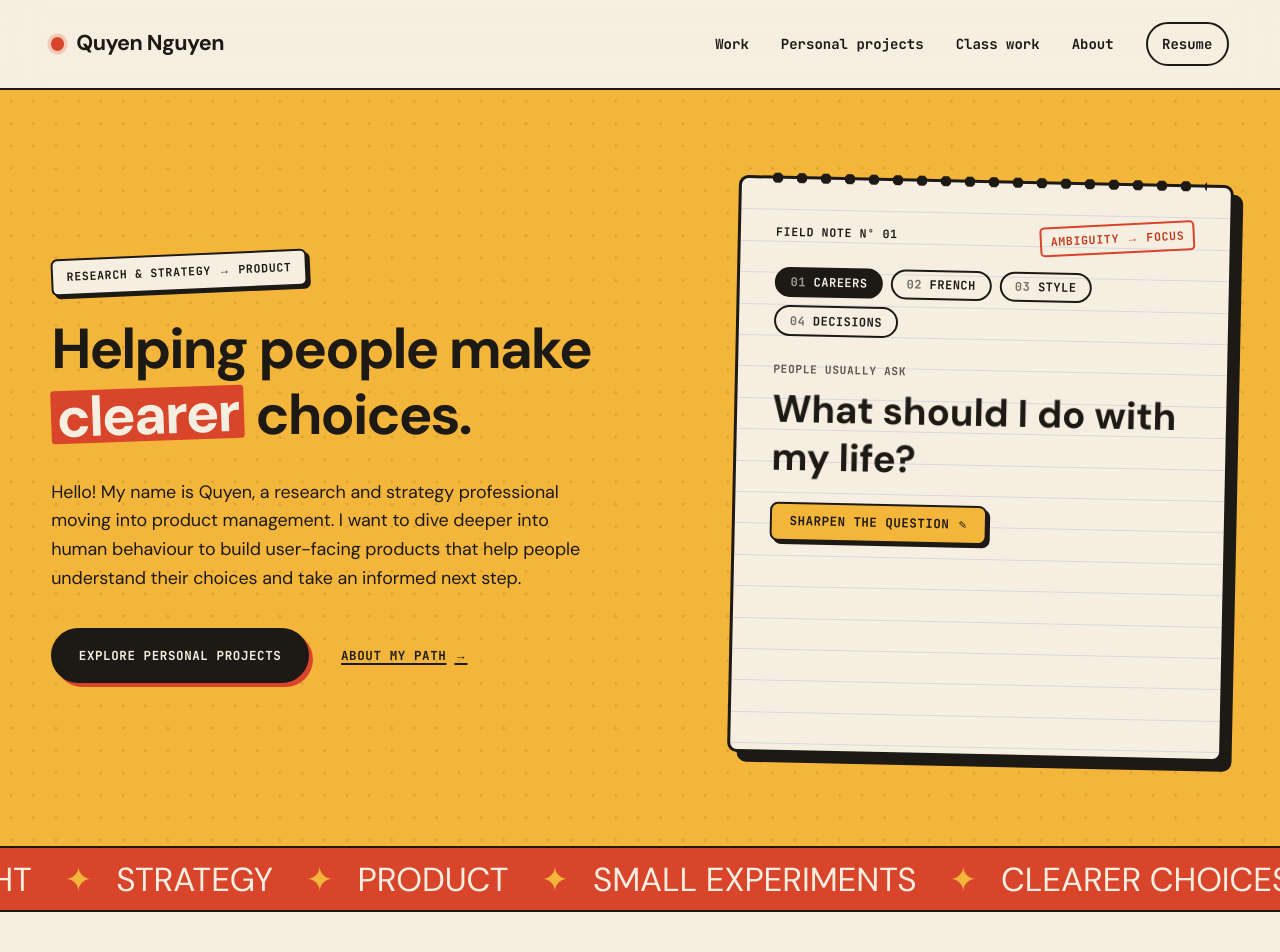
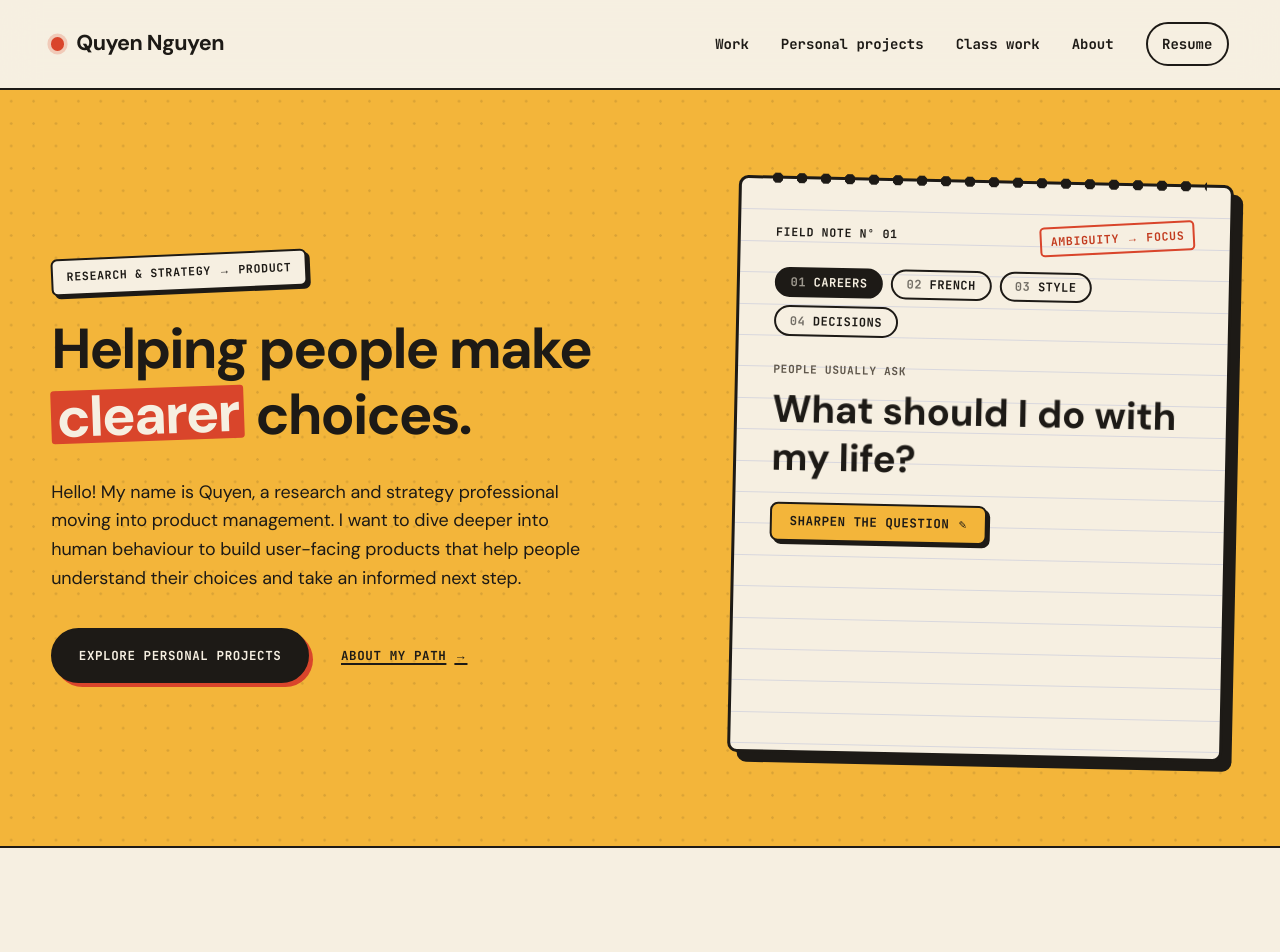
Before and after one commit to quyen-0131/portfolio-ver1, a Next.js app: page / in a window 1280 px wide. Shown: the top 952 px of the page. Built offline with nearby package versions, Linux system fonts and the light colour scheme; no server answers.

Commit message:
Remove decorative homepage scrolling banner

```diff
--- a/app/home.css
+++ b/app/home.css
@@ -359,49 +359,6 @@
   }
 }
 
-/* Ticker ----------------------------------------------------------------- */
-
-.hp-ticker {
-  overflow: hidden;
-  padding-block: 0.9rem;
-  border-bottom: 2px solid var(--color-ink);
-  background: var(--color-tomato);
-  color: var(--color-paper);
-}
-
-.hp-ticker-track {
-  display: flex;
-  width: max-content;
-  animation: ticker 36s linear infinite;
-}
-
-.hp-ticker p {
-  display: flex;
-  margin: 0;
-  flex-shrink: 0;
-}
-
-.hp-ticker span {
-  padding-right: 1.5rem;
-  font-family: var(--font-display-stack);
-  font-size: clamp(1.5rem, 2.6vw, 2.2rem);
-  line-height: 1;
-  text-transform: uppercase;
-  white-space: nowrap;
-}
-
-.hp-ticker b {
-  padding-left: 1.5rem;
-  color: var(--color-mustard);
-  font-weight: 400;
-}
-
-@keyframes ticker {
-  to {
-    transform: translateX(-50%);
-  }
-}
-
 /* Selected work ---------------------------------------------------------- */
 
 .hp-work {
@@ -688,9 +645,3 @@
     grid-column: 1 / -1;
   }
 }
-
-@media (prefers-reduced-motion: reduce) {
-  .hp-ticker-track {
-    animation: none;
-  }
-}
--- a/app/page.tsx
+++ b/app/page.tsx
@@ -8,8 +8,6 @@ const principles = [
   { tag: "Market", text: "Study the market and existing alternatives." },
   { tag: "Iterate", text: "Learn through small experiments and iteration." },
 ];
-
-const tickerWords = ["Human insight", "Strategy", "Product", "Small experiments", "Clearer choices"];
 
 export default function HomePage() {
   return (
@@ -48,20 +46,6 @@ export default function HomePage() {
           />
         </div>
       </section>
-
-      <div className="hp-band hp-ticker" aria-hidden="true">
-        <div className="hp-ticker-track">
-          {[0, 1].map((copy) => (
-            <p key={copy}>
-              {tickerWords.map((word) => (
-                <span key={word}>
-                  {word} <b>✦</b>
-                </span>
-              ))}
-            </p>
-          ))}
-        </div>
-      </div>
 
       <section className="hp-band hp-work" aria-labelledby="selected-work-title">
         <div className="hp-inner">
```
